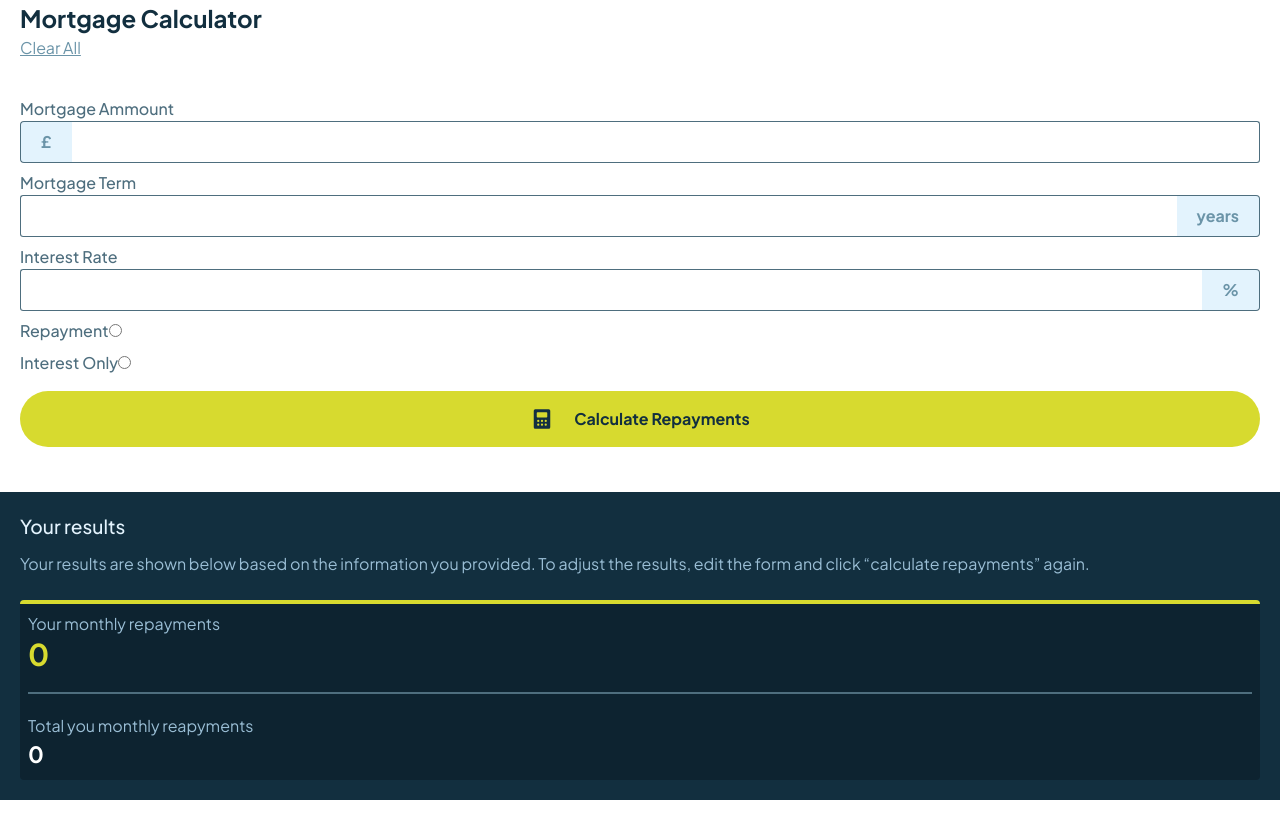
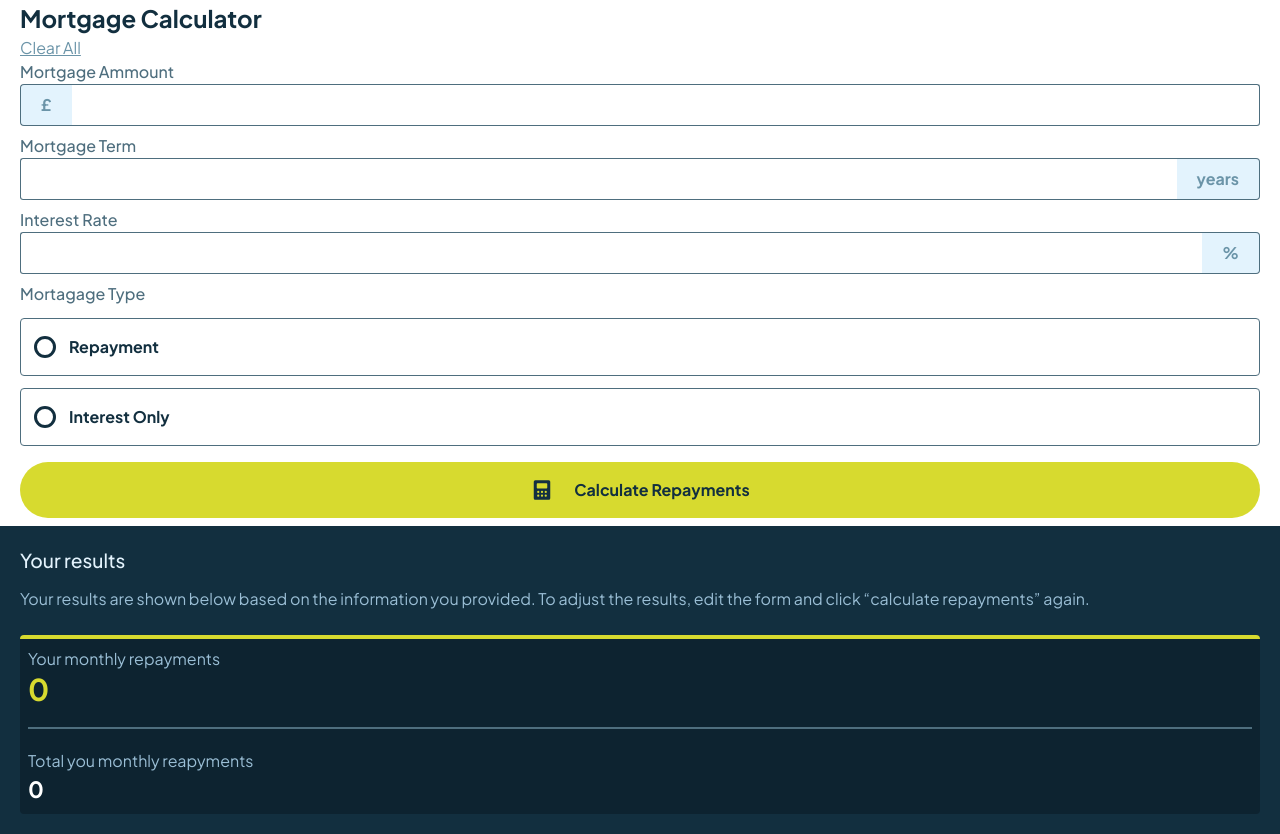
Before and after one commit to Humber70/mortgage-repayment-calculator, a React (Vite) app: page / in a window 1280 px wide. Before the commit the page ends 800 px from the top, so only its background shows below. Built offline with nearby package versions, Linux system fonts and the light colour scheme.

Commit message:
style: add 'categorie' to FormCalculate and enhance radio button layout for mortgage type selection

```diff
--- a/src/components/FormCalculate.jsx
+++ b/src/components/FormCalculate.jsx
@@ -1,6 +1,6 @@
 export default function FormCalculate ({data}) {
 
-    const {handleChangeInterestRate, handleChangeRepayment, handleNumeric, handleClickCalulate, formatterValue, messageError,inputRefRate, inputRefYear} = data
+    const {handleChangeInterestRate, handleChangeRepayment, handleNumeric, handleClickCalulate, formatterValue, messageError,inputRefRate, inputRefYear, categorie} = data
 
     return (
         <form className="flex flex-col gap-2" onSubmit={handleClickCalulate}>
@@ -45,25 +45,45 @@ export default function FormCalculate ({data}) {
                 {messageError.errorRate && "this field is required"}
                 </span>
             </div>
+
+            <div className="flex flex-col gap-3">
+                <label htmlFor="repayment">Mortagage Type</label>
                 <div>
-                <label htmlFor="repayment">Repayment</label>
+                    <label className={`flex items-center w-full border border-[--slate-700] rounded p-4 cursor-pointer font-[--font-w-700] text-[var(--slate-900)] ${categorie === 'repayment' && 'bg-[--light-yellow] border-[var(--primary-color-lime)]'}`} htmlFor="repayment">
+
+                    <div className={`w-[1rem] h-[1rem] rounded-[50%] outline outline-offset bg-[transparent] border border-2 border-[white] mr-4 ${categorie === 'repayment' && 'bg-[var(--primary-color-lime)] outline-[var(--primary-color-lime)]'}`}>
+                    </div>
+
                     <input
+                    className="sr-only"
                     type="radio"
                     name="categorie"
                     id="repayment"
                     value="repayment"
                     onChange={handleChangeRepayment}
                     />
+                    Repayment
+                    </label>
                 </div>
                 <div>
-                <label htmlFor="interest">Interest Only</label>
+                    <div>
+                        <label className={`flex items-center w-full border border-[--slate-700] rounded p-4 cursor-pointer font-[--font-w-700] text-[var(--slate-900)] ${categorie === 'interest' && 'bg-[--light-yellow] border-[var(--primary-color-lime)]'}`} htmlFor="interest">
+
+
+                            <div className={`w-[1rem] h-[1rem] rounded-[50%] outline outline-offset bg-[transparent] border border-2 border-[white] mr-4 ${categorie === 'interest' && 'bg-[var(--primary-color-lime)] outline-[var(--primary-color-lime)]'}`}>
+                            </div>
+
                             <input
+                            className="sr-only"
                             type="radio"
                             name="categorie"
                             id="interest"
                             value="interest"
                             onChange={handleChangeInterestRate}
                             />
+                            Interest Only
+                        </label>
+                    </div>
                     <span
                     className={
                         messageError.errorCategorie ? "display text-red-800" : "hidden"
@@ -72,6 +92,7 @@ export default function FormCalculate ({data}) {
                     {messageError.errorCategorie && "this field is required"}
                     </span>
                 </div>
+            </div>
             <button className="flex justify-center gap-5 items-center bg-[--primary-color-lime] my-2 py-4">
                 <img src="/assets/icons/icon-calculator.svg" alt="icon-calculator" />
                 <span className="text-[--slate-900] font-[--font-w-700] ">Calculate Repayments</span>
```
Lines whose indentation alone changed are shown as unchanged.
